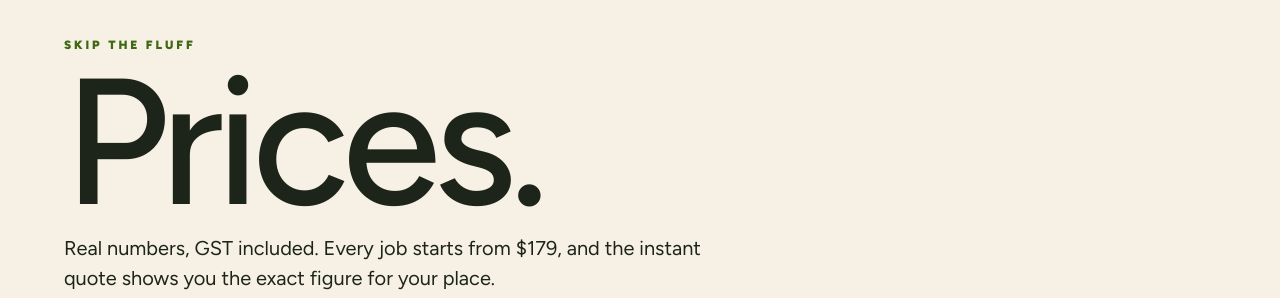
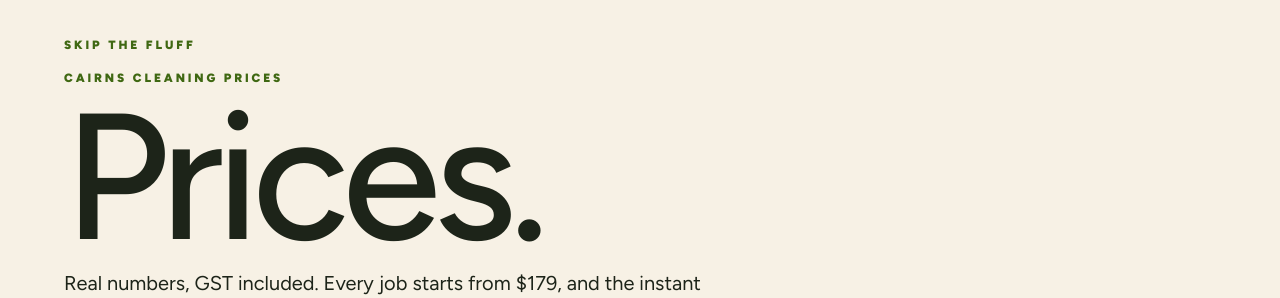
Before and after one commit to CairnsBinCleaning/CBC, a Next.js app: page /prices in a window 1280 px wide. Shown: the part 189-487 px from the top of the page. Built offline with nearby package versions, Linux system fonts and the light colour scheme; no server answers.

Commit message:
Update page.tsx

```diff
--- a/app/prices/page.tsx
+++ b/app/prices/page.tsx
@@ -21,7 +21,9 @@ export default function Prices() {
       <Crumbs trail={[["Prices", "/prices"]]} />
       <section className="pricesHead">
         <p className="eyebrow dark">SKIP THE FLUFF</p>
-        <h1>Prices.</h1>
+        <h1>
+          <span className="eyebrow h1-kicker">Cairns cleaning prices</span> Prices.
+        </h1>
         <p>
           Real numbers, GST included. Every job starts from $179, and the
           instant quote shows you the exact figure for your place.
```
